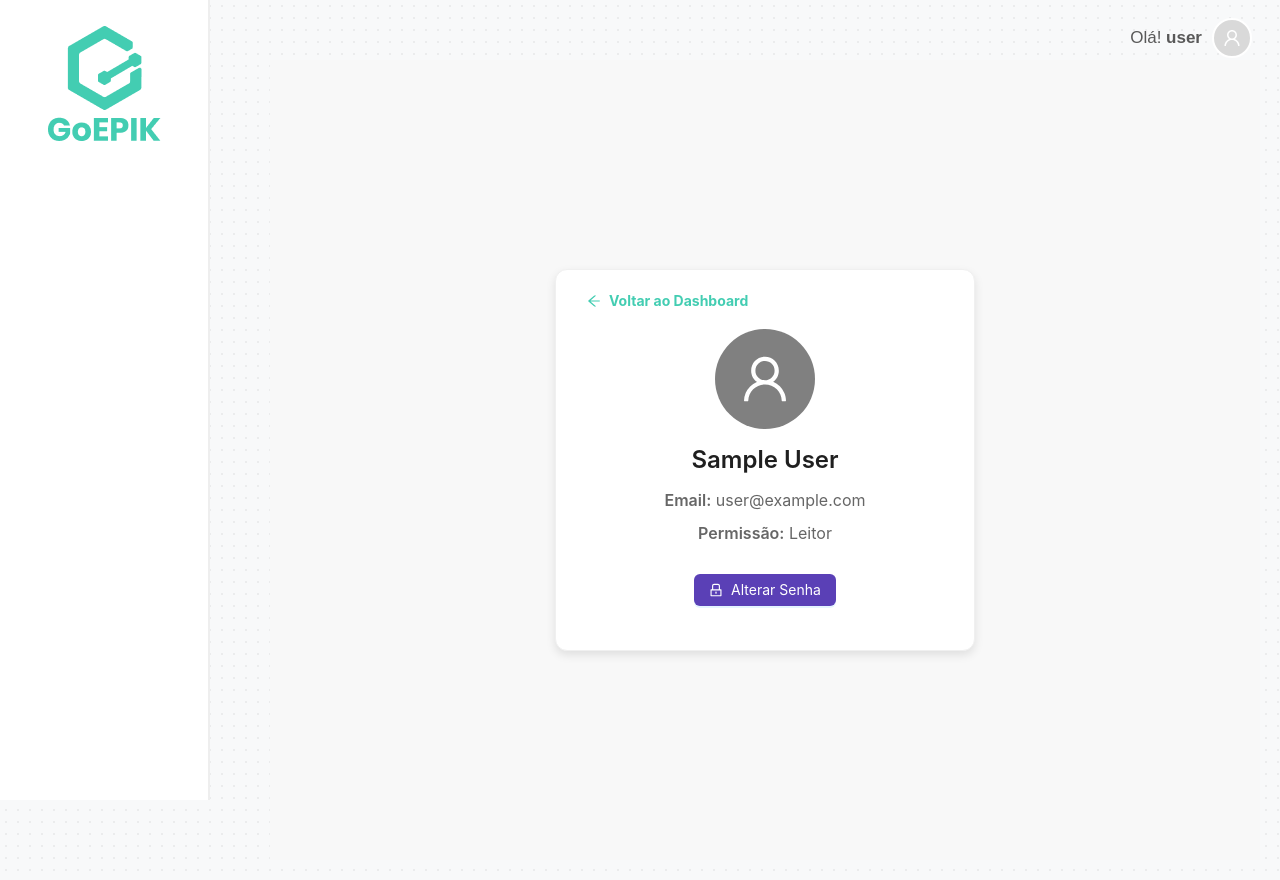
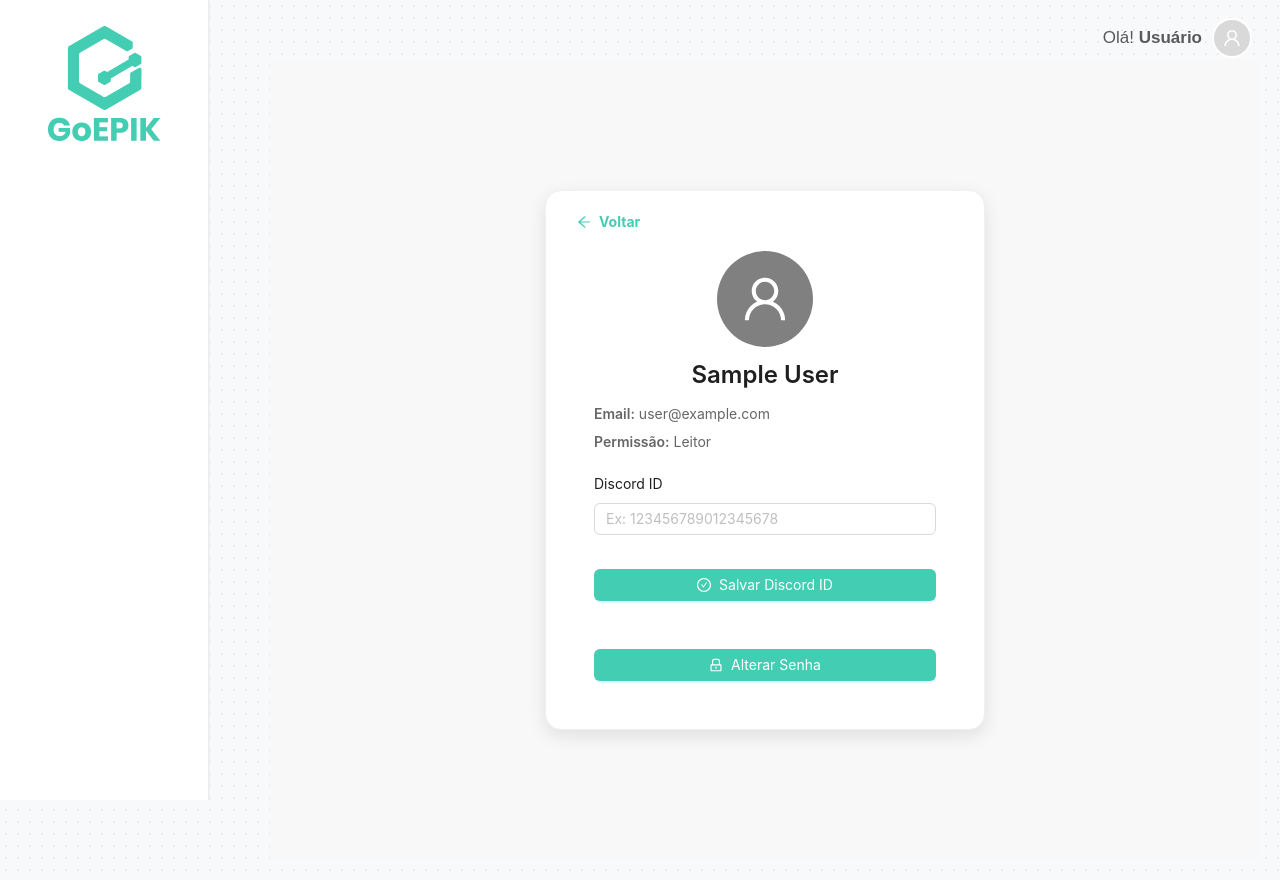
Before and after one commit to Xdrulla/Discord-Integration, a React (Vite) app in the folder frontend/: page /profile in a window 1280 px wide. Built offline with nearby package versions, Linux system fonts and the light colour scheme; no server answers; the database is empty; sample sign-in values are in the browser's storage.

Commit message:
fix and updates

```diff
--- a/frontend/src/components/Dashboard.jsx
+++ b/frontend/src/components/Dashboard.jsx
@@ -20,7 +20,7 @@ const { Title } = Typography;
 const socket = io(import.meta.env.VITE_API_URL);
 
 const Dashboard = () => {
-  const { user, role } = useAuth();
+  const { user, role, discordId } = useAuth();
   const userName = user.email.split("@")[0];
 
   const [loading, setLoading] = useState(true);
@@ -36,7 +36,7 @@ const Dashboard = () => {
 
         if (role === "leitor") {
           registros = registros.filter((record) =>
-            record.usuario.replace(/\s/g, "").toLowerCase().includes(userName.toLowerCase())
+            record.discordId === discordId
           )
         }
 
@@ -50,7 +50,7 @@ const Dashboard = () => {
     };
 
     carregarRegistros();
-  }, [role, userName]);
+  }, [role, userName, discordId]);
 
   const applyFilters = useCallback(() => {
     let filtered = [...data];
--- a/frontend/src/context/AuthProvider.jsx
+++ b/frontend/src/context/AuthProvider.jsx
@@ -9,6 +9,7 @@ export const AuthProvider = ({ children }) => {
   const [user, setUser] = useState(null);
   const [role, setRole] = useState(null);
   const [loading, setLoading] = useState(true);
+  const [discordId, setDiscordId] = useState(null);
 
   useEffect(() => {
     const unsubscribe = onAuthStateChanged(auth, async (currentUser) => {
@@ -27,6 +28,7 @@ export const AuthProvider = ({ children }) => {
         if (!querySnapshot.empty) {
           const userData = querySnapshot.docs[0].data();
           setRole(userData.role || "leitor");
+          setDiscordId(userData.discordId || null);
         } else {
           setRole("leitor");
         }
@@ -49,7 +51,7 @@ export const AuthProvider = ({ children }) => {
   };
 
   return (
-    <AuthContext.Provider value={{ user, role, logout, loading }}>
+    <AuthContext.Provider value={{ user, role, discordId, logout, loading }}>
       {loading ? <div>Carregando...</div> : children}
     </AuthContext.Provider>
   );
--- a/frontend/src/pages/UserProfile.jsx
+++ b/frontend/src/pages/UserProfile.jsx
@@ -1,16 +1,52 @@
 import PropTypes from "prop-types";
-import { useState } from "react";
+import { useEffect, useState } from "react";
 import { UserOutlined, SettingOutlined } from "@ant-design/icons";
 import { Dropdown, Menu, Avatar } from "antd";
 import { useNavigate } from "react-router-dom";
 import { useAuth } from "../context/useAuth";
+import { collection, doc, getDoc, getDocs, query, where } from "firebase/firestore";
+import { db } from "../firebaseConfig";
 
 const UserProfile = () => {
   const [open, setOpen] = useState(false);
+  const [displayName, setDisplayName] = useState(null);
   const { logout, user } = useAuth();
-  const userName = user.email
+  const navigate = useNavigate();
 
-  const navigate = useNavigate();
+  useEffect(() => {
+    const fetchDisplayName = async () => {
+      if (!user?.uid) return;
+
+      try {
+        const userRef = doc(db, "users", user.uid);
+        const userSnap = await getDoc(userRef);
+
+        if (!userSnap.exists()) return;
+
+        const { discordId } = userSnap.data();
+        if (!discordId) return;
+
+        const registrosRef = collection(db, "registros");
+        const q = query(registrosRef, where("discordId", "==", discordId));
+        const registrosSnap = await getDocs(q);
+
+        if (!registrosSnap.empty) {
+          const registro = registrosSnap.docs[0].data();
+          if (registro?.usuario) {
+            setDisplayName(registro.usuario);
+            return;
+          }
+        }
+      } catch (error) {
+        console.error("Erro ao buscar nome do usuário via registros:", error);
+      }
+
+      //
+      setDisplayName(user?.email.split("@")[0] || "Usuário");
+    };
+
+    fetchDisplayName();
+  }, [user]);
 
   const handleMenuClick = ({ key }) => {
     if (key === "user_profile") {
@@ -26,7 +62,7 @@ const UserProfile = () => {
   const menuItems = [
     { key: "user_profile", label: "Perfil do Usuário", icon: <UserOutlined /> },
     { key: "manage_users", label: "Gerenciar Usuários", icon: <SettingOutlined /> },
-    { key: "logout", label: "Sair" }
+    { key: "logout", label: "Sair" },
   ];
 
   return (
@@ -37,7 +73,7 @@ const UserProfile = () => {
       onOpenChange={setOpen}
     >
       <div className="user-profile">
-        <span className="user-greeting">Olá! <strong>{userName.split("@")[0] || "Usuário"}</strong></span>
+        <span className="user-greeting">Olá! <strong>{displayName || "Usuário"}</strong></span>
         <Avatar icon={<UserOutlined />} className="user-avatar" />
       </div>
     </Dropdown>
@@ -45,7 +81,7 @@ const UserProfile = () => {
 };
 
 UserProfile.propTypes = {
-  logout: PropTypes.func.isRequired,
+  logout: PropTypes.func,
 };
 
 export default UserProfile;
--- a/frontend/src/pages/UserProfilePage.jsx
+++ b/frontend/src/pages/UserProfilePage.jsx
@@ -1,10 +1,16 @@
-import { useState } from "react";
-import { Card, Typography, Button, Avatar, Modal, Input, message, Space } from "antd";
-import { ArrowLeftOutlined, UserOutlined, LockOutlined } from "@ant-design/icons";
+import { useState, useEffect } from "react";
+import { Card, Typography, Button, Avatar, Modal, Input, message, Form } from "antd";
+import { ArrowLeftOutlined, UserOutlined, LockOutlined, CheckCircleOutlined } from "@ant-design/icons";
 import { useAuth } from "../context/useAuth";
 import { useNavigate } from "react-router-dom";
 import { getAuth, updatePassword } from "firebase/auth";
-import { savePassword } from "../common/alert";
+import { doc, getDoc, setDoc } from "firebase/firestore";
+import { db } from "../firebaseConfig";
+import {
+  errorDiscordIdUpdate,
+  savePassword,
+  successDiscordIdUpdate,
+} from "../common/alert";
 
 const { Title, Text } = Typography;
 
@@ -13,8 +19,58 @@ const UserProfilePage = () => {
   const navigate = useNavigate();
   const auth = getAuth();
 
+
   const [isModalOpen, setIsModalOpen] = useState(false);
   const [newPassword, setNewPassword] = useState("");
+  const [discordId, setDiscordId] = useState("");
+  const [saving, setSaving] = useState(false);
+  const [form] = Form.useForm();
+  const [discordIdError, setDiscordIdError] = useState("");
+
+  useEffect(() => {
+    const fetchDiscordId = async () => {
+      if (!user?.uid) return;
+      try {
+        const userRef = doc(db, "users", user.uid);
+        const userSnap = await getDoc(userRef);
+        if (userSnap.exists()) {
+          setDiscordId(userSnap.data().discordId || "");
+        }
+      } catch (error) {
+        console.error("Erro ao buscar discordId:", error);
+        message.error("Erro ao buscar informações do perfil.");
+      }
+    };
+
+    fetchDiscordId();
+  }, [user]);
+
+  const handleSaveDiscordId = async () => {
+    if (!user?.uid) {
+      console.warn("user.uid indefinido!");
+      return;
+    }
+
+    const isValidId = /^\d{17,20}$/.test(discordId);
+    if (!isValidId) {
+      setDiscordIdError("O Discord ID deve conter apenas números e ter entre 17 e 20 dígitos.");
+      return;
+    }
+
+    setDiscordIdError("");
+    setSaving(true);
+    try {
+      const userRef = doc(db, "users", user.uid);
+      await setDoc(userRef, { discordId }, { merge: true });
+      const updatedSnap = await getDoc(userRef);
+      console.log("📦 Dados atualizados:", updatedSnap.data());
+      successDiscordIdUpdate();
+    } catch (error) {
+      console.error("Erro ao atualizar Discord ID:", error);
+      errorDiscordIdUpdate();
+    }
+    setSaving(false);
+  };
 
   const handlePasswordChange = async () => {
     if (!user) {
@@ -29,7 +85,7 @@ const UserProfilePage = () => {
 
     try {
       await updatePassword(auth.currentUser, newPassword);
-      savePassword()
+      savePassword();
       setIsModalOpen(false);
       setNewPassword("");
     } catch (error) {
@@ -51,25 +107,63 @@ const UserProfilePage = () => {
           onClick={() => navigate("/dashboard")}
           className="back-button"
         >
-          Voltar ao Dashboard
+          Voltar
         </Button>
 
-        <Avatar size={100} icon={<UserOutlined />} className="profile-avatar" />
+        <Avatar size={96} icon={<UserOutlined />} className="profile-avatar" />
 
-        <Title level={3} className="profile-title">{user?.displayName || "Usuário"}</Title>
-        <Text className="profile-text"><strong>Email:</strong> {user?.email}</Text>
-        <Text className="profile-text"><strong>Permissão:</strong> {role === "admin" ? "Administrador" : "Leitor"}</Text>
+        <Title level={3} className="profile-title">
+          {user?.displayName || "Usuário"}
+        </Title>
 
-        <Space direction="vertical" className="profile-actions">
+        <div className="profile-info">
+          <Text><strong>Email:</strong> {user?.email}</Text>
+          <Text><strong>Permissão:</strong> {role === "admin" ? "Administrador" : "Leitor"}</Text>
+        </div>
+
+        <Form
+          form={form}
+          layout="vertical"
+          className="profile-section"
+          onFinish={handleSaveDiscordId}
+        >
+          <Form.Item
+            label="Discord ID"
+            validateStatus={discordIdError ? "error" : ""}
+            help={discordIdError}
+          >
+            <Input
+              placeholder="Ex: 123456789012345678"
+              value={discordId}
+              onChange={(e) => {
+                setDiscordId(e.target.value);
+                if (discordIdError) setDiscordIdError("")
+              }}
+              maxLength={30}
+            />
+          </Form.Item>
+
+          <Form.Item>
+            <Button
+              type="primary"
+              icon={<CheckCircleOutlined />}
+              htmlType="submit"
+              loading={saving}
+              className="profile-button"
+            >
+              Salvar Discord ID
+            </Button>
+          </Form.Item>
+        </Form>
+
         <Button
           type="primary"
           icon={<LockOutlined />}
           onClick={() => setIsModalOpen(true)}
-            className="change-password-button"
+          className="profile-button"
         >
           Alterar Senha
         </Button>
-        </Space>
       </Card>
 
       <Modal
@@ -84,7 +178,7 @@ const UserProfilePage = () => {
       >
         <div className="modal-content">
           <Text className="modal-description">
-            Insira uma nova senha para sua conta. A senha deve ter no mínimo 6 caracteres.
+            Insira uma nova senha com pelo menos 6 caracteres.
           </Text>
           <Input.Password
             placeholder="Nova senha"
--- a/frontend/src/styles/_user-profile-page.scss
+++ b/frontend/src/styles/_user-profile-page.scss
@@ -6,70 +6,84 @@
   align-items: center;
   height: 100vh;
   background: $goepik-bg-color;
+  padding: 20px;
 }
 
 .profile-card {
   width: 100%;
-  max-width: 420px;
+  max-width: 440px;
   text-align: center;
-  padding: 20px;
-  box-shadow: 0 4px 10px rgba(0, 0, 0, 0.1);
-  border-radius: 12px;
+  padding: 24px;
+  border-radius: 16px;
   background: #fff;
+  box-shadow: 0 6px 18px rgba(0, 0, 0, 0.1);
+  position: relative;
 }
 
 .back-button {
   position: absolute;
-  left: 15px;
-  top: 15px;
+  left: 20px;
+  top: 20px;
   color: $goepik-primary;
-  font-weight: bold;
+  font-weight: 500;
 }
 
 .profile-avatar {
-  margin: 15px 0;
+  margin: 12px 0;
   background-color: $goepik-light;
 }
 
 .profile-title {
-  margin-bottom: 20px;
+  margin-bottom: 12px;
   color: #333;
 }
 
-.profile-text {
-  display: block;
-  font-size: 16px;
-  color: #666;
-  margin-bottom: 8px;
+.profile-info {
+  text-align: left;
+  margin-bottom: 20px;
+
+  span {
+    display: block;
+    margin-bottom: 6px;
+    color: #666;
+  }
 }
 
-.profile-actions {
-  margin-top: 20px;
+.profile-section {
+  display: flex;
+  flex-direction: column;
+  gap: 10px;
+  margin-bottom: 24px;
+  text-align: left;
 }
 
-.change-password-button {
+.section-label {
+  font-weight: 500;
+  color: #444;
+}
+
+.profile-button {
   width: 100%;
-  background: #5a40b6;
+  background-color: $goepik-primary;
   border: none;
-  transition: all 0.3s ease-in-out;
+  transition: all 0.3s ease;
 
   &:hover {
-    background: #8e6edb;
+    background-color: $goepik-secondary;
   }
 }
 
 .modal-content {
   display: flex;
   flex-direction: column;
-  gap: 10px;
+  gap: 12px;
 }
 
 .modal-description {
   font-size: 14px;
-  color: #666;
-  margin-bottom: 10px;
+  color: #555;
 }
 
 .password-input {
-  margin-top: 10px;
+  margin-top: 6px;
 }
```
Also changed, not shown: frontend/src/common/alert.js (+19 -0 lines), frontend/src/pages/Login.jsx (+9 -2 lines), frontend/src/services/registroService.js (+0 -8 lines), 2 other files (tests, documents, lock files or other folders). Lines whose indentation alone changed are shown as unchanged.
